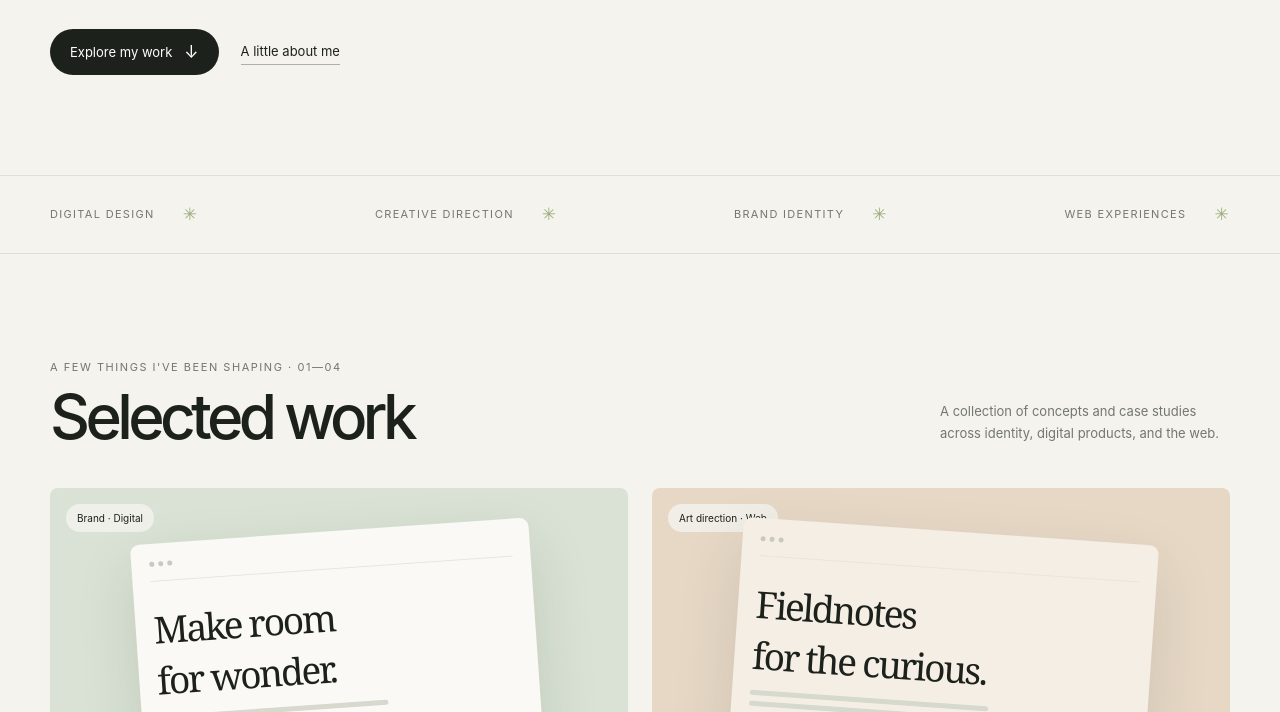
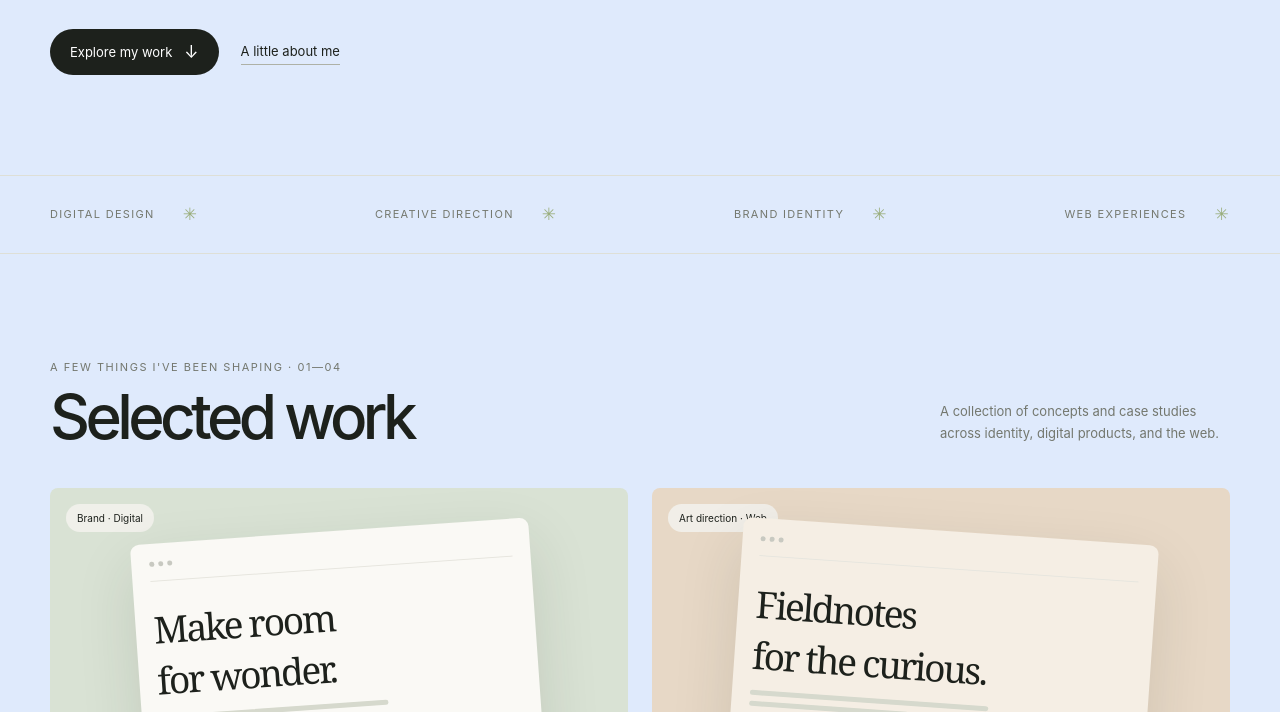
Before and after one commit to dana44980654-svg/dana, a plain HTML site: page index.html in a window 1280 px wide. Shown: the part 720-1432 px from the top of the page. Drawn offline with Linux system fonts and the light colour scheme.

Commit message:
Change --paper color variable in index.html

```diff
--- a/index.html
+++ b/index.html
@@ -9,7 +9,7 @@
   <style>
     :root {
       color-scheme: light;
-      --paper: #f4f3ee;
+      --paper: #dfeafc;
       --ink: #1d211c;
       --muted: #73776e;
       --line: #dedfd6;
```
